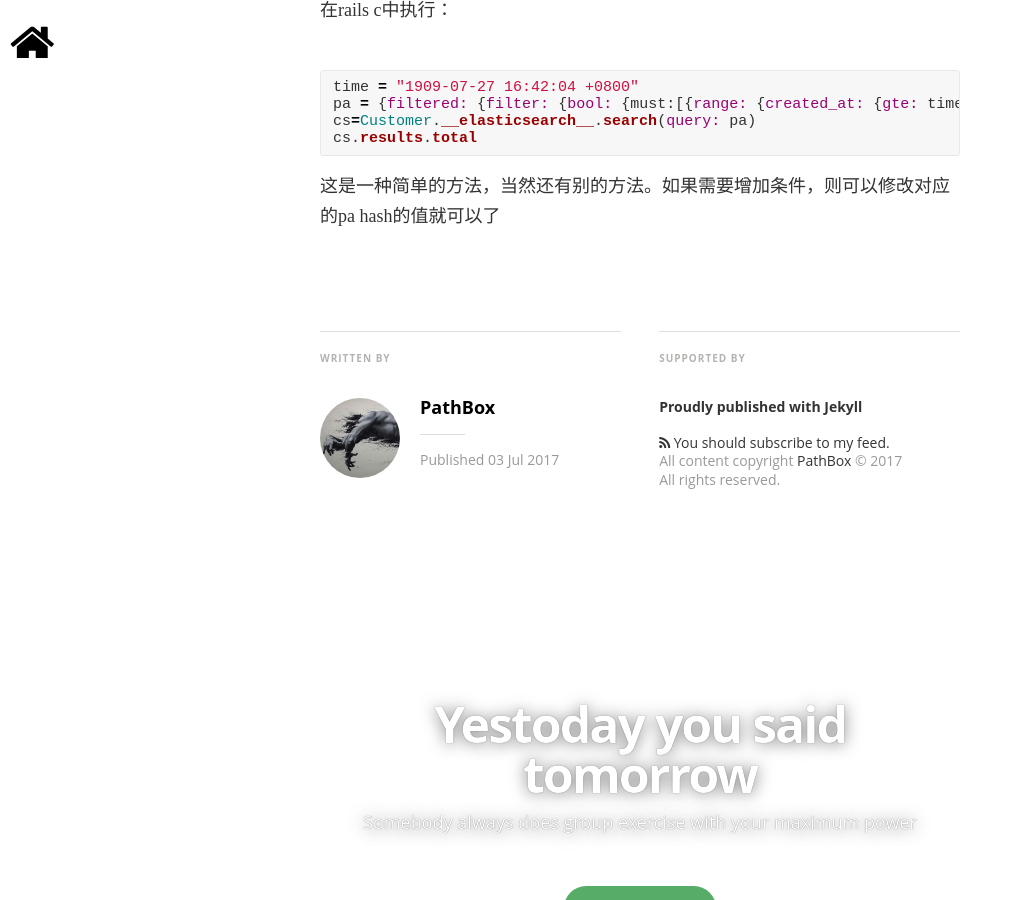
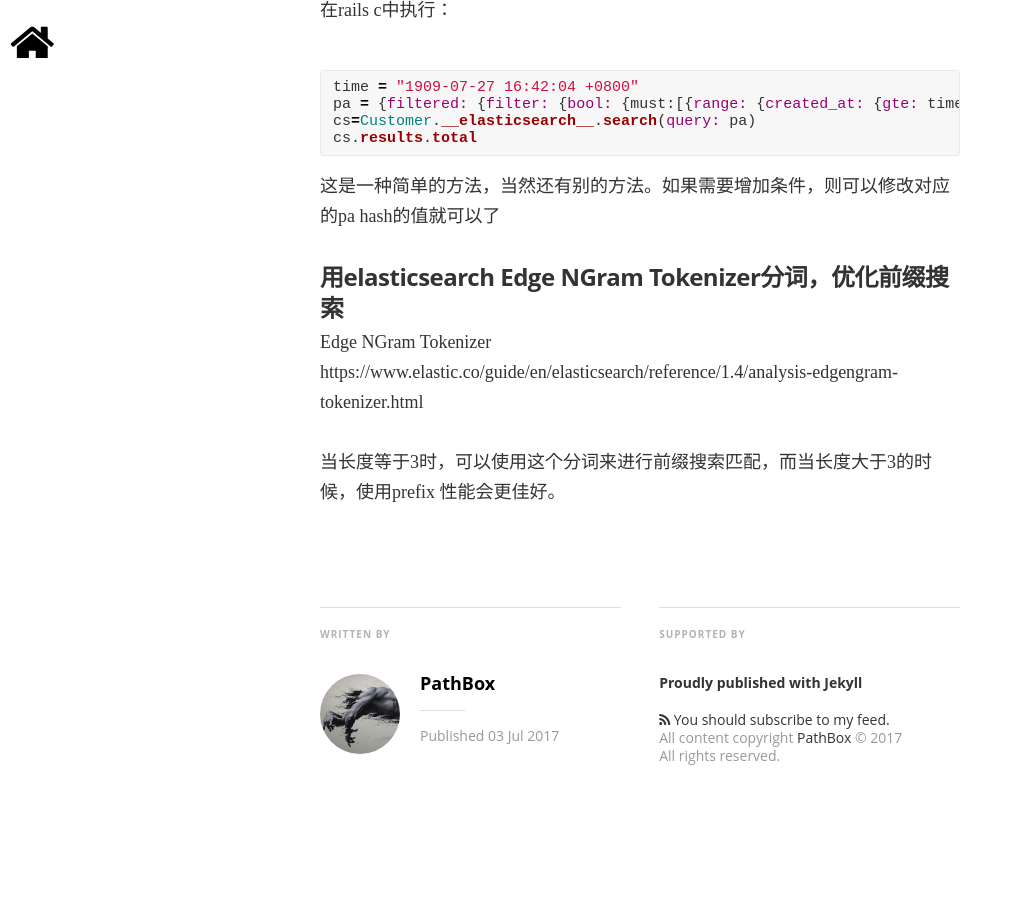
Before and after one commit to pathbox/pathbox.github.io, a Jekyll site: the page built from _posts/2017-07-03-work-summary-in-Udesk-six.md, in a window 1280 px wide and 900 px high, scrolled down 8987 px. Shown: the whole window, without its empty margins (0-1012 px from the left). Built offline with Jekyll 4.4.1, drawn with Linux system fonts in a browser that asks for light colours; nearby versions of some CDN libraries; some web fonts are replaced; comment, search, counter and statistics services are not loaded.

Commit message:
用elasticsearch Edge NGram Tokenizer分词，优化前缀搜索

````diff
--- a/_posts/2017-07-03-work-summary-in-Udesk-six.md
+++ b/_posts/2017-07-03-work-summary-in-Udesk-six.md
@@ -277,3 +277,9 @@
 cs.results.total
 ```
 这是一种简单的方法，当然还有别的方法。如果需要增加条件，则可以修改对应的pa hash的值就可以了
+
+##### 用elasticsearch Edge NGram Tokenizer分词，优化前缀搜索
+
+Edge NGram Tokenizer https://www.elastic.co/guide/en/elasticsearch/reference/1.4/analysis-edgengram-tokenizer.html
+
+当长度等于3时，可以使用这个分词来进行前缀搜索匹配，而当长度大于3的时候，使用prefix 性能会更佳好。
````
